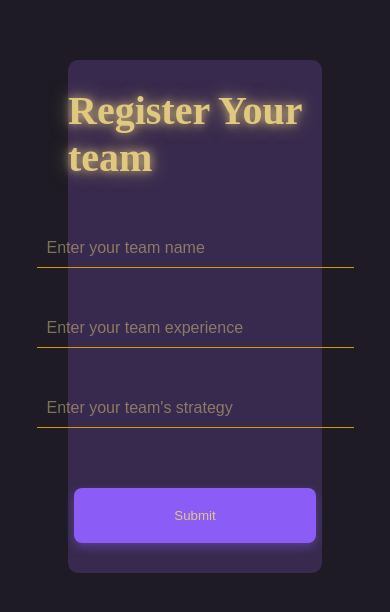
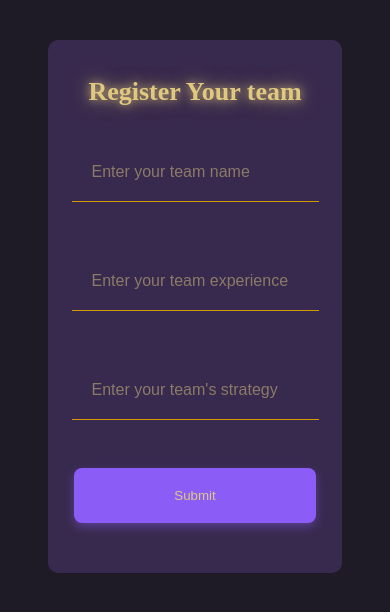
Before and after one commit to Anas2332/Cricket-Team-Builder, a plain HTML site: page index.html in a window 390 px wide. Drawn offline with Linux system fonts and the light colour scheme.

Commit message:
Update css

```diff
--- a/style.css
+++ b/style.css
@@ -51,3 +51,16 @@ h1{
     flex-direction: column;
     gap: 50px;
 }
+@media(max-width:768px){
+    .reg{
+        padding: 20px;
+        margin: 40px;
+        gap: 18px;
+    }
+    .reg h1{
+        font-size: 26px;
+    }
+    .input{
+        padding: 20px;
+    }
+}
```
